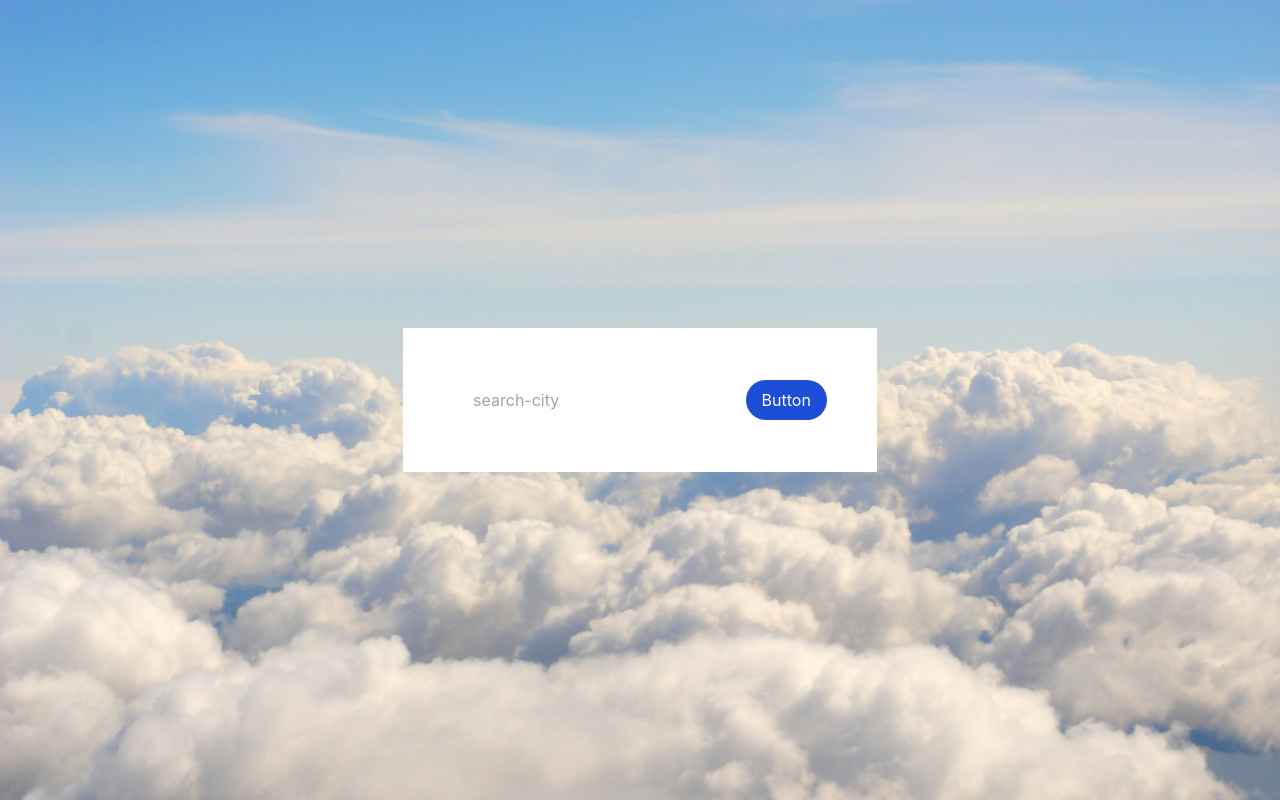
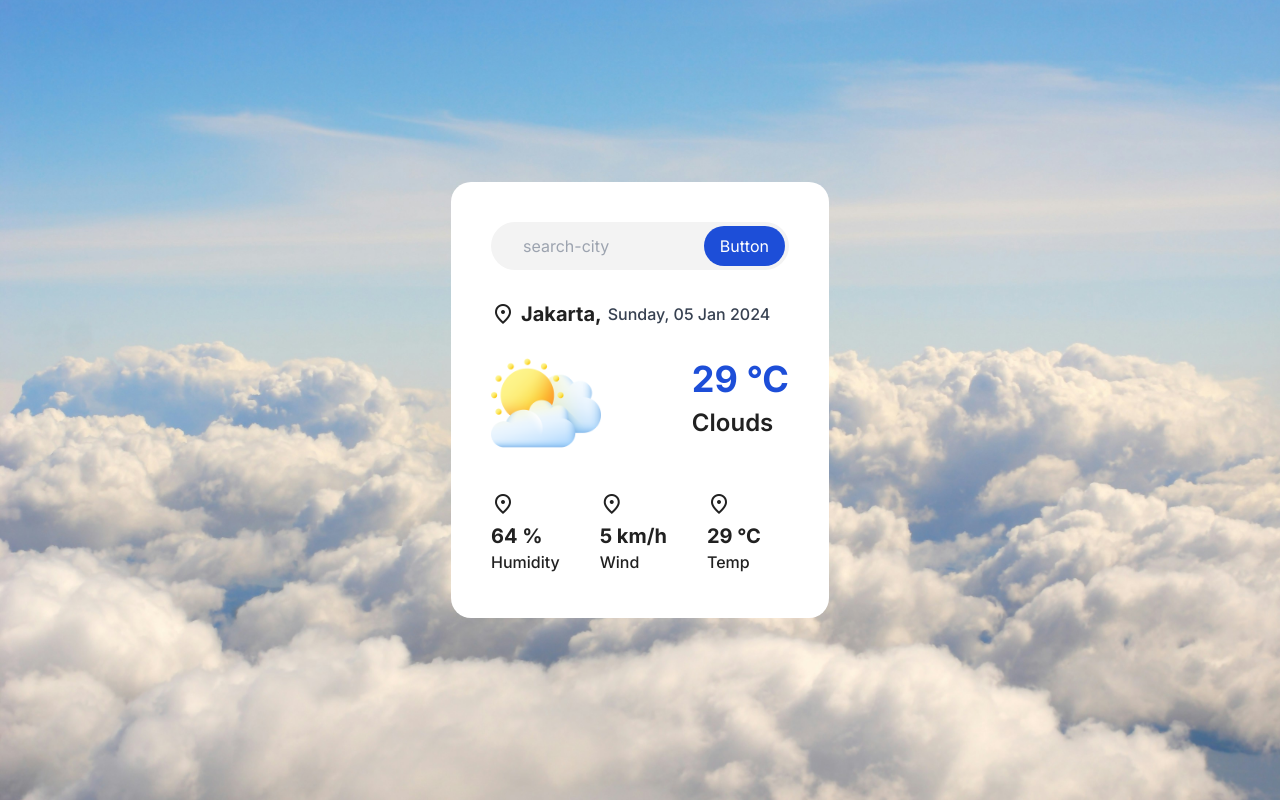
Before and after one commit to Yogimuhmmadirshad13/individualProject-Phase-0-Yogi-Muhammad-Irshad, a website: page public/index.html in a window 1280 px wide. Drawn offline with nearby package versions, Linux system fonts and the light colour scheme.

Commit message:
individualProject Weather Web App

```diff
--- a/public/index.html
+++ b/public/index.html
@@ -5,20 +5,63 @@
     <meta name="viewport" content="width=device-width, initial-scale=1.0">
     <title>Document</title>
     <link rel="stylesheet" href="output.css">
-    <link href='https://unpkg.com/boxicons@2.1.4/css/boxicons.min.css' rel='stylesheet'>
+    <link rel="stylesheet" href="https://fonts.googleapis.com/css2?family=Material+Symbols+Outlined:opsz,wght,FILL,GRAD@20..48,100..700,0..1,-50..200&icon_names=location_on" />
+
 </head>
 
 <body>
     <div class="container">
 
         <div class="weatherContainer">
-
             <div class="search-box">
                 <input type="text grey" placeholder="search-city" id="city">
-                <button class="bg-blue-700 px-4 py-2 rounded-full"> Button </button>
+                <button class="bg-blue-700 px-4 py-2 mx-2 rounded-full absolute right-4 top-6 bottom-6"> Button </button>
+            </div>
+
+            <div class="weatherInfo">
+                <div class="current-weather">
+                    <div class="location">
+                        <span class="material-symbols-outlined">location_on</span>
+                        <h1 class="country-city text-xl font-bold">Jakarta,</h1>
+                        <h4 class="current-date font-medium text-gray-700">Sunday, 05 Jan 2024</h4>
+                    </div>
+                </div>
+            </div>
+
+            <div class="weatherSummary">
+                <img src="/public/Image/sun.png" alt="">
+                <div class="weather-summary-info">
+                    <h1 class="temp-info text-4xl font-bold text-blue-700">29 °C</h1>
+                    <h4 class="condition-info text-2xl font-semibold py-2">Clouds</h4>
+                </div>
+            </div>
+
+            <div class="weatherCondition">
+                <div class="condition-info">
+                    <div class="humidity">
+                        <span class="material-symbols-outlined">location_on</span>
+                        <h1 class="humidity text-xl font-bold">64 %</h1>
+                        <h4 class="humiditt-info font-medium">Humidity</h4>
+                    </div>
+
+                    <div class="wind">
+                        <span class="material-symbols-outlined">location_on</span>
+                        <h1 class="wind text-xl font-bold">5 km/h</h1>
+                        <h4 class="wind-info font-medium">Wind</h4>
+                    </div>
+
+                    <div class="temp">
+                        <span class="material-symbols-outlined">location_on</span>
+                        <h1 class="temp text-xl font-bold">29 °C</h1>
+                        <h4 class="temp-info font-medium">Temp</h4>
+                    </div>
+
+
+                </div>
             </div>
 
         </div>
+
 
 
     </div>
--- a/src/css/input.css
+++ b/src/css/input.css
@@ -1,6 +1,8 @@
 @import "tailwindcss/base";
 @import "tailwindcss/components";
 @import "tailwindcss/utilities";
+@import url('https://fonts.googleapis.com/css2?family=Barlow:ital,wght@0,100;0,200;0,300;0,400;0,500;0,600;0,700;0,800;0,900;1,100;1,200;1,300;1,400;1,500;1,600;1,700;1,800;1,900&family=Inter:ital,opsz,wght@0,14..32,100..900;1,14..32,100..900&family=Poppins:ital,wght@0,100;0,200;0,300;0,400;0,500;0,600;0,700;0,800;0,900;1,100;1,200;1,300;1,400;1,500;1,600;1,700;1,800;1,900&display=swap');
+
 
 * {
     margin:0;
@@ -30,13 +32,77 @@ body{
 }
 
 .weatherContainer{
-    padding: 50px;
+    padding: 20px;
     background-color: white;
+    border-radius: 20px;
+}
+
+.search-box{
+    position: relative;
+    width: 100%;
+    gap: 90px;
+    padding: 20px;
+    /* background-color: blue; */
 }
 
 input{
-    padding-left: 20px;
-    padding-right: 20px;
-    padding-top: 10px;
-    padding-bottom: 10px;
+    padding-left: 32px;
+    padding-right: 32px;
+    padding-top: 12px;
+    padding-bottom: 12px;
+    background-color: #f3f3f3;
+    color: black;
+    border: none;
+    outline: none;
+    border-radius: 1000px;
 }
+
+.weatherInfo{
+    color: #212121;
+    padding: 10px 20px 10px 20px;
+ /* background-color: brown; */
+}
+
+.current-weather{
+    display: flex;
+    justify-content: space-between;
+    align-items: center;
+}
+
+.location{
+    display: flex;
+    align-items: center;
+    gap: 6px;
+}
+
+.weatherSummary{
+    display: flex;
+    justify-content: space-between;
+    align-items: center;
+    padding: 10px 20px 10px 20px;
+    /* background-color: rgb(9, 163, 32); */
+    color: #212121;
+
+}
+
+img{
+    width: 110px;
+    height: 110px;
+}
+
+.weatherCondition{
+    display: flex;
+    justify-content: space-between;
+    align-items: center;
+    padding: 24px 20px 24px 20px;
+    /* background-color: rgb(210, 67, 198); */
+    color: #212121;
+
+}
+
+.condition-info{
+    display: flex;
+    justify-content: space-between;
+    align-items: center;
+    gap: 40px;
+}
```
Also changed, not shown: public/Image/sun.png (added), public/output.css.
